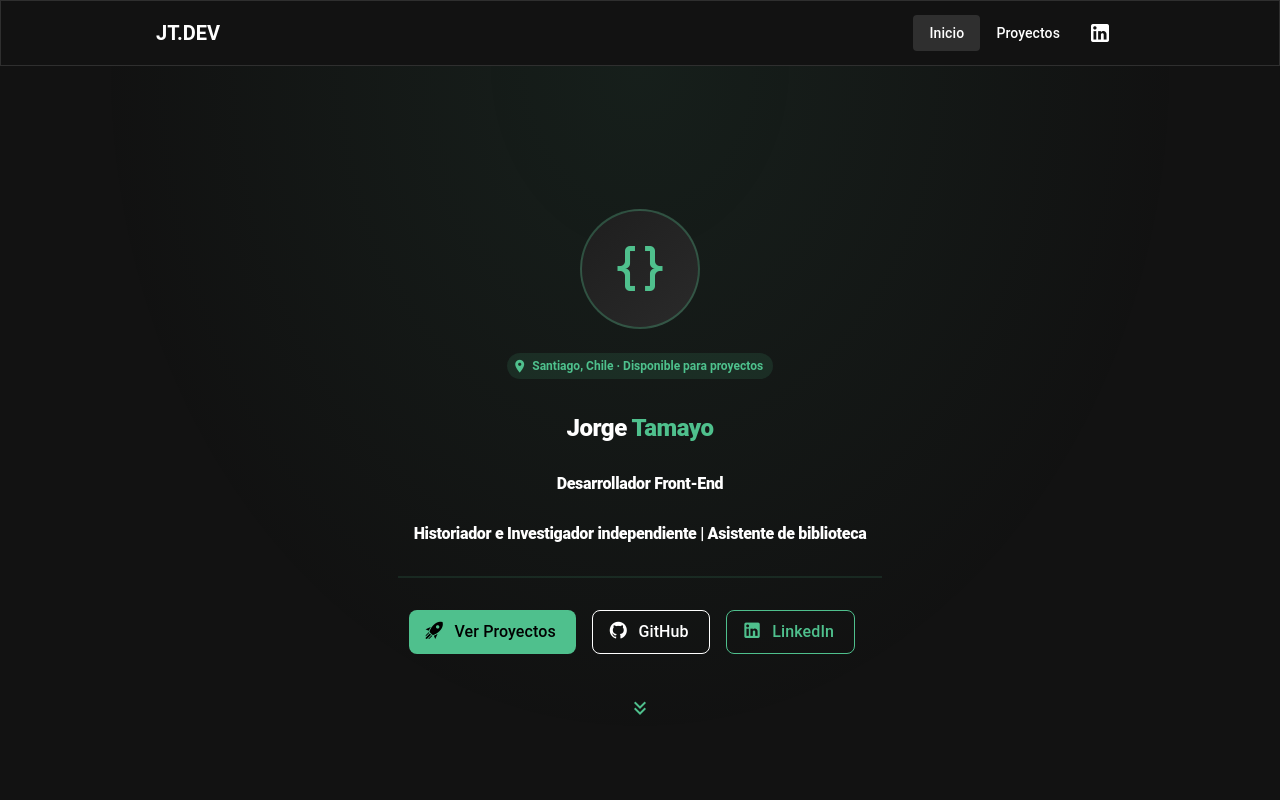
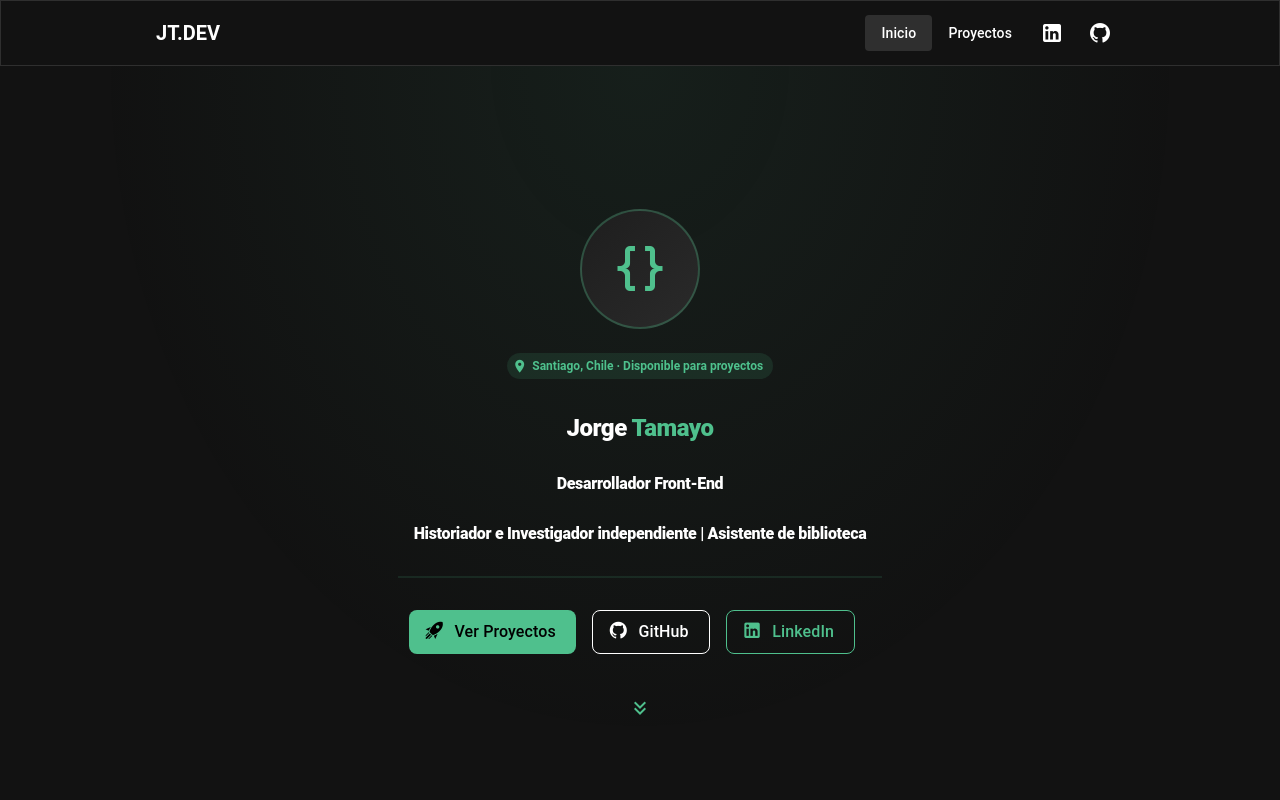
Before and after one commit to jltamayocabello-droid/mi-portafolio-vuetify, a Vue app: page / in a window 1280 px wide. Shown: the top 800 px of the page. Built offline with nearby package versions, Linux system fonts and the light colour scheme; a small style sheet from the web is missing.

Commit message:
Se añade boton de github  a header

```diff
--- a/src/layouts/default.vue
+++ b/src/layouts/default.vue
@@ -7,6 +7,7 @@
         <v-btn to="/" variant="text">Inicio</v-btn>
         <v-btn href="#proyectos" variant="text">Proyectos</v-btn>
         <v-btn href="https://linkedin.com/in/tu-perfil" icon="mdi-linkedin" target="_blank" variant="text" />
+        <v-btn href="https://github.com/jltamayocabello-droid" icon="mdi-github" target="_blank" variant="text" />
       </v-container>
     </v-app-bar>
 
```
